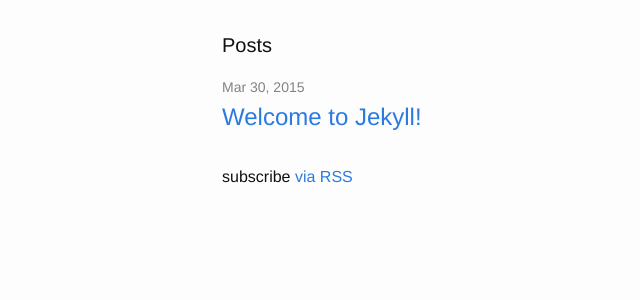
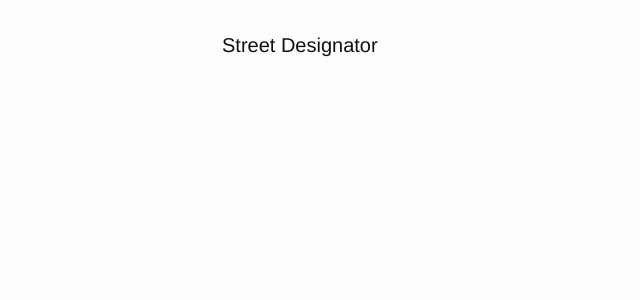
Before and after one commit to lacity/street_designator, a Jekyll site: the page built from index.html, in a window 1280 px wide. Shown: the top 300 px of the page, without its empty margins (48-688 px from the left). Built offline with Jekyll 4.4.1, drawn with Linux system fonts in a browser that asks for light colours.

Commit message:
remove unused blog stuff

```diff
--- a/index.html
+++ b/index.html
@@ -4,20 +4,6 @@ layout: default
 
 <div class="home">
 
-  <h1 class="page-heading">Posts</h1>
-
-  <ul class="post-list">
-    {% for post in site.posts %}
-      <li>
-        <span class="post-meta">{{ post.date | date: "%b %-d, %Y" }}</span>
-
-        <h2>
-          <a class="post-link" href="{{ post.url | prepend: site.baseurl }}">{{ post.title }}</a>
-        </h2>
-      </li>
-    {% endfor %}
-  </ul>
-
-  <p class="rss-subscribe">subscribe <a href="{{ "/feed.xml" | prepend: site.baseurl }}">via RSS</a></p>
+  <h1 class="page-heading">Street Designator</h1>
 
 </div>
```
